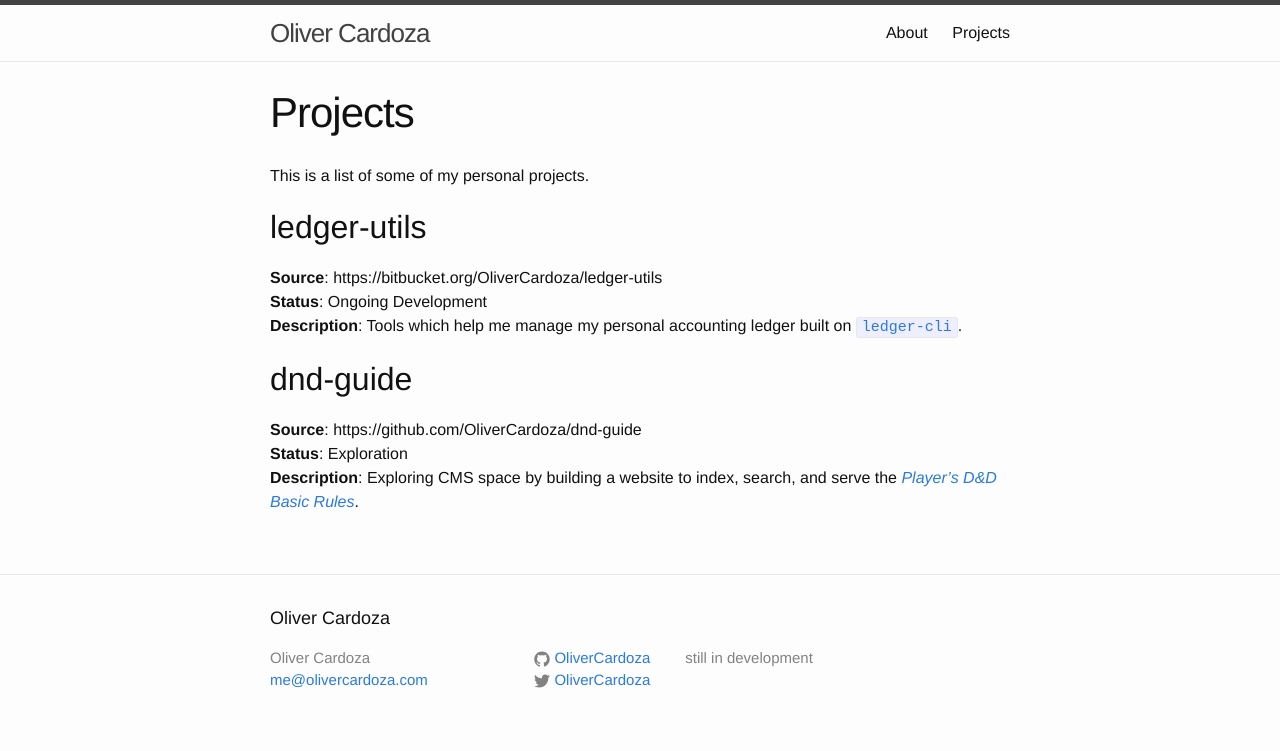
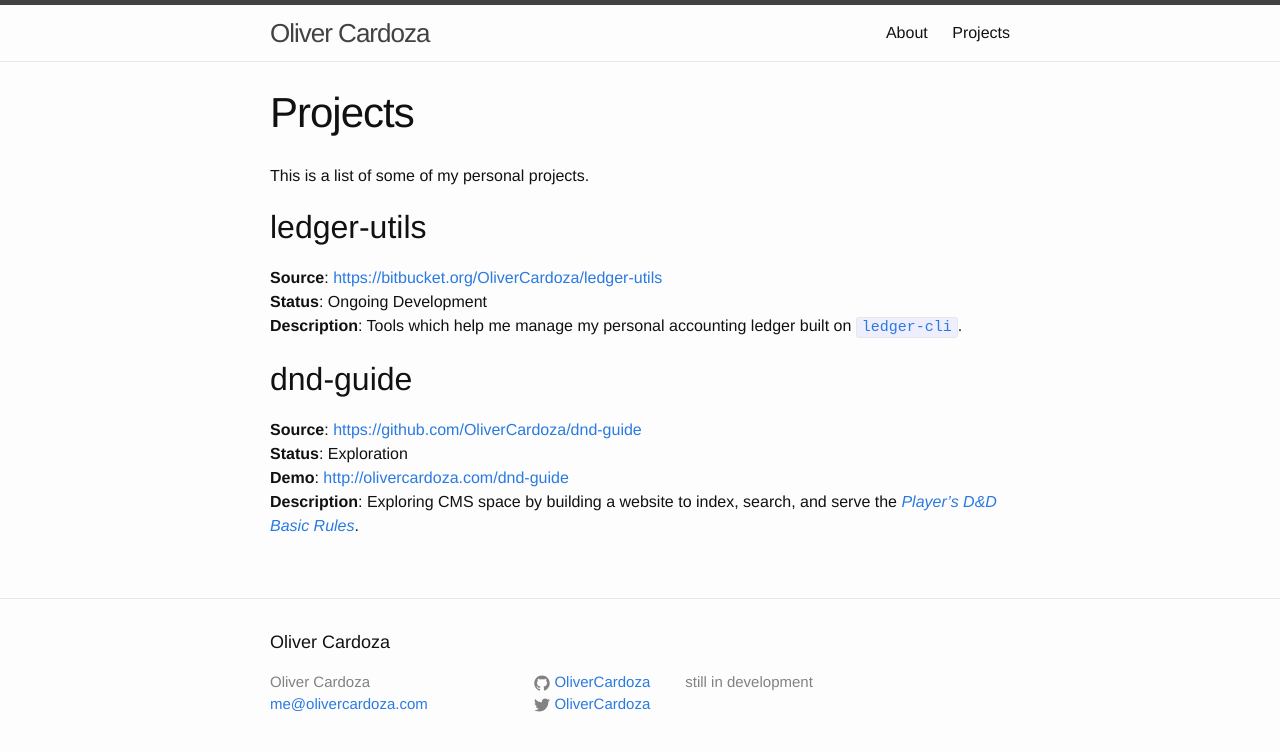
Before and after one commit to OliverCardoza/OliverCardoza.github.io, a Jekyll site: the page built from projects.md, in a window 1280 px wide. Shown: the top 751 px of the page. Built offline with Jekyll 4.4.1, drawn with Linux system fonts in a browser that asks for light colours.

Commit message:
fix some markdown format issues, add demo link

```diff
--- a/projects.md
+++ b/projects.md
@@ -6,11 +6,12 @@ permalink: /projects
 This is a list of some of my personal projects.
 
 ## ledger-utils
-**Source**: https://bitbucket.org/OliverCardoza/ledger-utils \
-**Status**: Ongoing Development \
+**Source**: <https://bitbucket.org/OliverCardoza/ledger-utils> \\
+**Status**: Ongoing Development \\
 **Description**: Tools which help me manage my personal accounting ledger built on [`ledger-cli`](http://ledger-cli.org/).
 
 ## dnd-guide
-**Source**: https://github.com/OliverCardoza/dnd-guide \
-**Status**: Exploration \
+**Source**: <https://github.com/OliverCardoza/dnd-guide> \\
+**Status**: Exploration \\
+**Demo**: <http://olivercardoza.com/dnd-guide> \\
 **Description**: Exploring CMS space by building a website to index, search, and serve the [*Player's D&D Basic Rules*](http://dnd.wizards.com/articles/features/basicrules).
```
